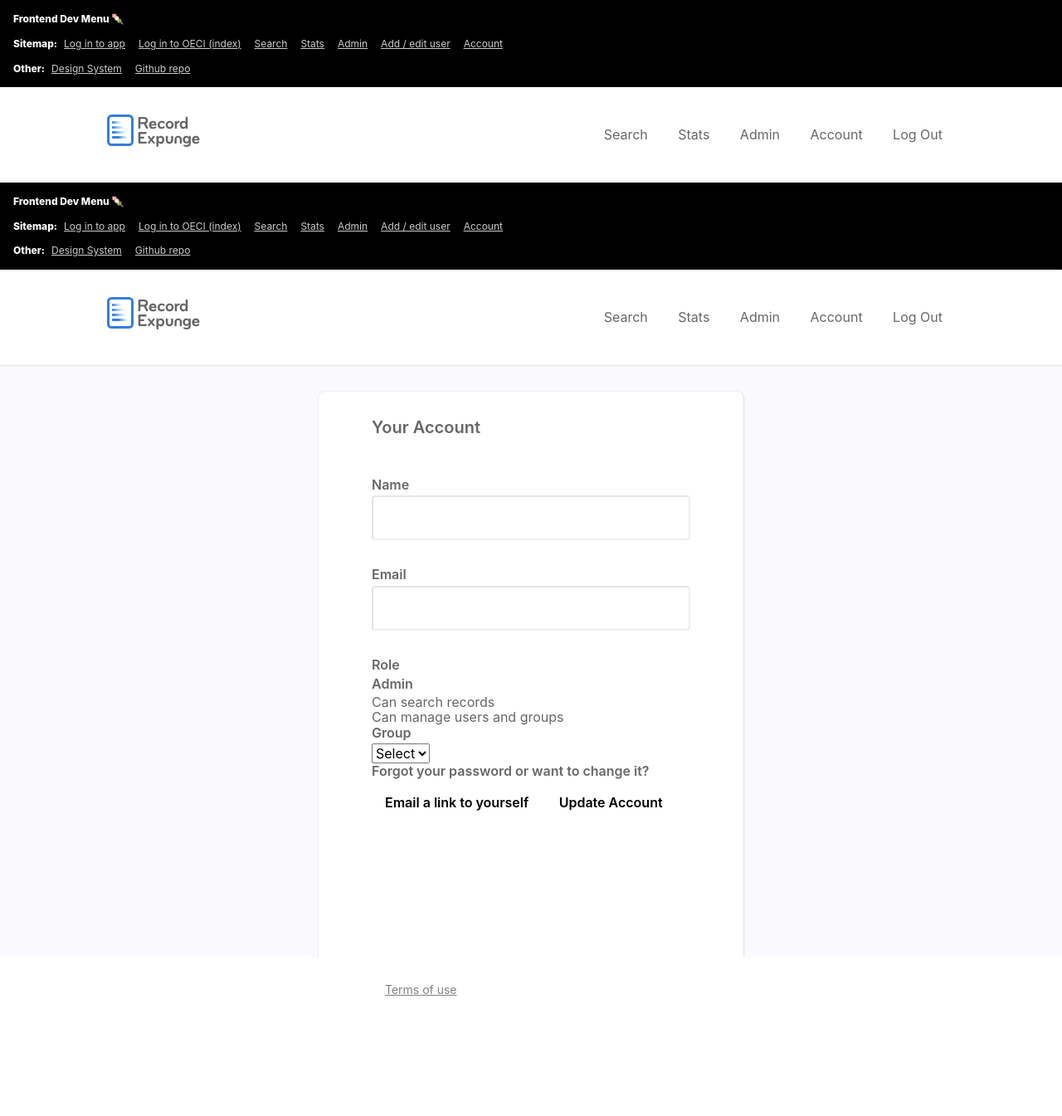
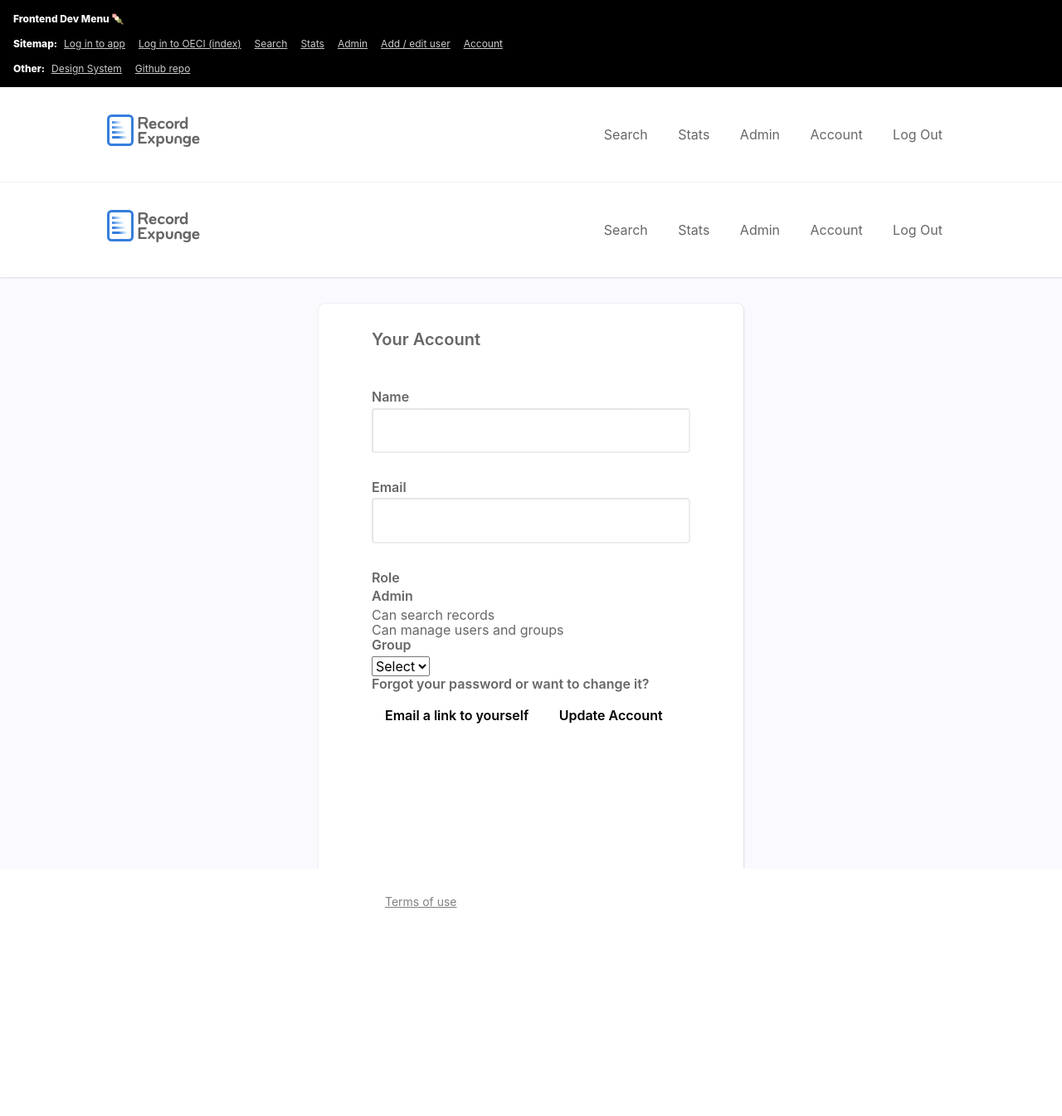
Before and after one commit to hmarcks/expunge-pdx-frontend, a Jekyll site: the page built from account/index.html, in a window 1280 px wide. Shown: the whole page at 83% size. Built offline with Jekyll 4.4.1, drawn with Linux system fonts in a browser that asks for light colours; nearby versions of some CDN libraries; after the commit the page ends 1240 px from its top, so only the background shows below that.

Commit message:
Update index.html

```diff
--- a/account/index.html
+++ b/account/index.html
@@ -2,48 +2,6 @@
 layout: site
 title: Account
 ---
-
-<head>
-  <meta charset="utf-8">
-  <meta name="viewport" content="width=device-width, initial-scale=1">
-  <title>Oregon Record Expunge Helper</title>
-  <meta name="description" content="Search records for possible expungement">
-  <!-- Add FAVICON -->
-  <!-- Keep tachyons local instead of linked to reduce a request? -->
-  <link rel="stylesheet" href="https://unpkg.com/tachyons@4.10.0/css/tachyons.min.css"/>
-  <!-- Eventually create a SVG sprite system -->
-  <link rel="stylesheet" href="https://use.fontawesome.com/releases/v5.5.0/css/all.css" integrity="sha384-B4dIYHKNBt8Bc12p+WXckhzcICo0wtJAoU8YZTY5qE0Id1GSseTk6S+L3BlXeVIU" crossorigin="anonymous">
-  <!-- Update directory when we have SCSS compiling -->
-  <link rel="stylesheet" type="text/css" href="/css/styles.css">
-  <!-- Google analytics? -->
-</head>
-
-<nav class="moon-gray bg-black f7 pv2 ph3">
-    <h1 class="fw8 mr3 pv2 white">Frontend Dev Menu 🍡</h1>
-
-    <div class="flex flex-wrap items-center">
-      <h2 class="fw8 mr2 pv2 white">Sitemap:</h2>
-      <ul class="flex flex-wrap items-center">
-        <li class="pv2"><a class="link underline hover-pink mr3" href="/log-in">Log in to app</a></li>
-        <li class="pv2"><a class="link underline hover-pink mr3" href="/">Log in to OECI (index)</a></li>
-        <li class="pv2"><a class="link underline hover-pink mr3" href="/search">Search</a></li>
-        <li class="pv2"><a class="link underline hover-pink mr3" href="/stats">Stats</a></li>
-        <li class="pv2"><a class="link underline hover-pink mr3" href="/admin">Admin</a></li>
-        <li class="pv2"><a class="link underline hover-pink mr3" href="/admin/edit-user">Add / edit user</a></li>
-        <li class="pv2"><a class="link underline hover-pink mr3" href="/account">Account</a></li>
-      </ul>
-    </div>
-
-    <div class="flex flex-wrap items-center">
-      <h2 class="fw8 mr2 pv2 white">Other:</h2>
-      <ul class="flex flex-wrap items-center">
-        <li class="pv2"><a class="link underline hover-pink mr3" href="/design-system">Design System</a></li>
-        <li class="pv2"><a class="link underline hover-pink mr3" href="https://github.com/hmarcks/expunge-pdx-frontend">Github repo</a></li>
-      </ul>
-    </div>
-
-  </nav>
-
 
     <body class="bg-gray-blue black-60">
 
```
